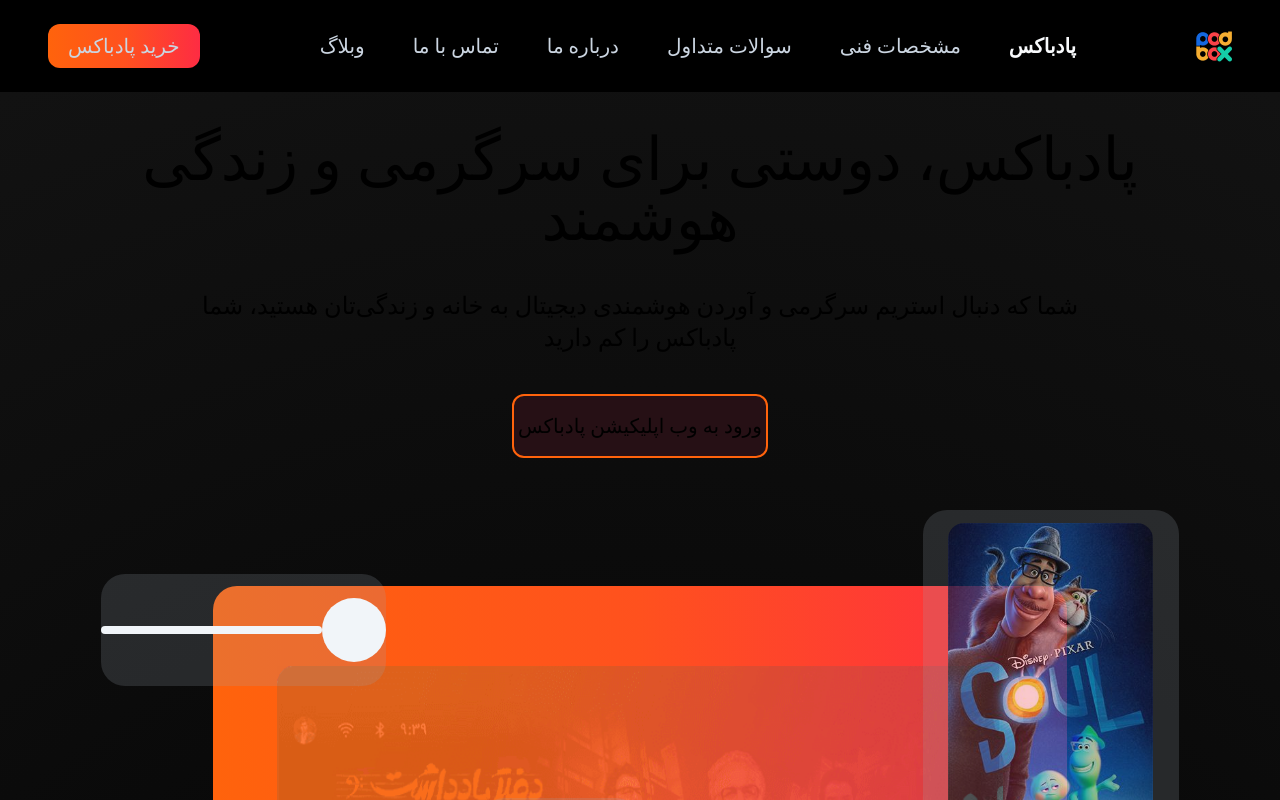
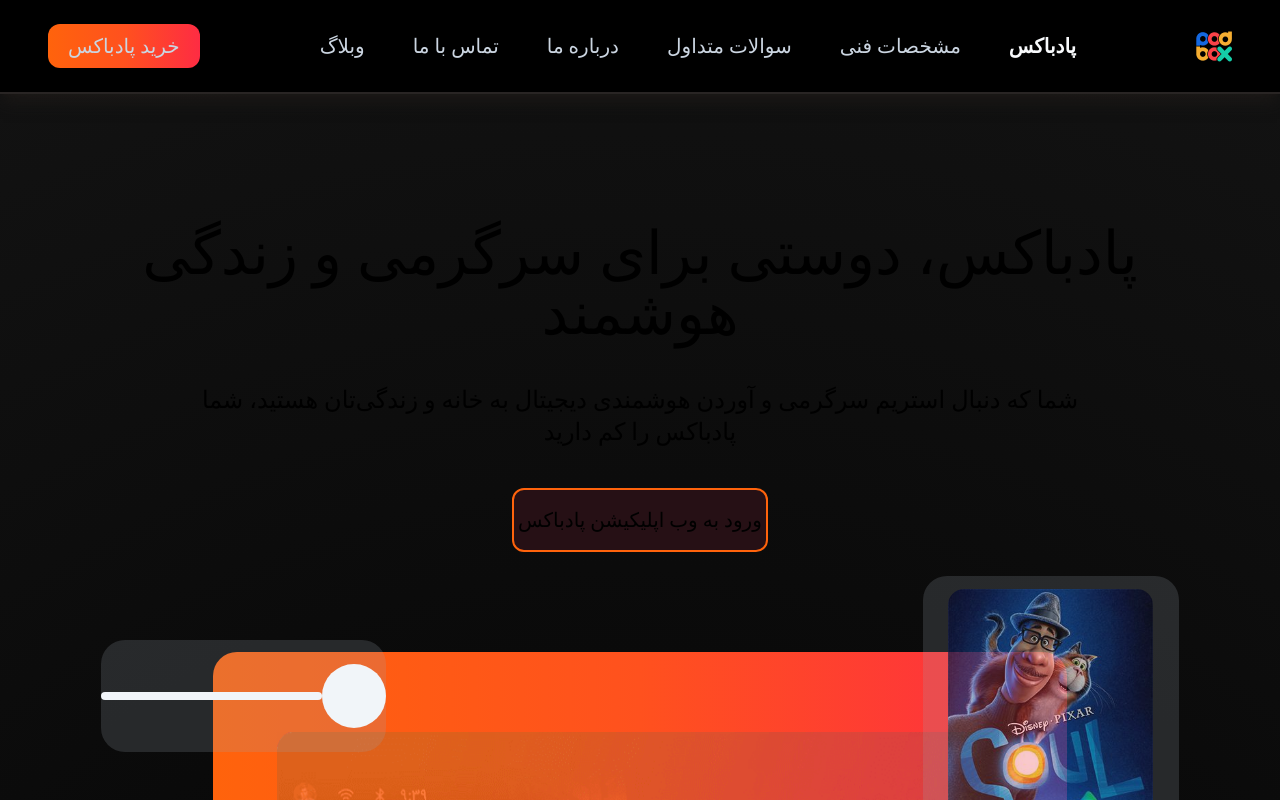
Before and after one commit to Rezapanah2002/podbox, a Next.js app: page / in a window 1280 px wide. Shown: the top 800 px of the page. Built offline with nearby package versions, Linux system fonts and the light colour scheme.

Commit message:
sticky header

```diff
--- a/src/views/Header/Header.jsx
+++ b/src/views/Header/Header.jsx
@@ -30,9 +30,9 @@
   }, [width, isMenuOpen]);
 
   return (
-    <header className="border-b-2 border-stone-800 shadow-lg shadow-stone-900">
+    <header className="border-b-2 border-stone-800 shadow-lg shadow-stone-900 fixed top-0 left-0 w-full z-50 bg-black">
       {/* navbar */}
-      <nav className=" bg-black text-slate-300 flex items-center flex-row justify-between text-xl w-full px-12 py-2 flex-no-wrap fixed">
+      <nav className="text-slate-300 flex items-center flex-row justify-between text-xl w-full px-12 py-2">
         {/* button */}
         <button className="bg-gradient-to-r from-b-from via-b-via to-b-to rounded-xl py-2 px-5 hover:scale-110 hover:opacity-100 duration-500">
           خرید پادباکس
--- a/src/views/Home/Home.jsx
+++ b/src/views/Home/Home.jsx
@@ -12,7 +12,7 @@
   return (
     <div>
       <section className="bg-custom-gradient h-full w-full">
-        <div className="flex flex-col items-center whitespace-pre-wrap py-32 px-10">
+        <div className="flex flex-col items-center whitespace-pre-wrap pt-56 px-10">
           <h1 className="text-6xl text-center font-thin w-full mb-10 max-[745px]:text-2xl">
             پادباکس، دوستی برای سرگرمی و زندگی هوشمند
           </h1>
@@ -27,7 +27,7 @@
           </a>
         </div>
         {/* Section-1 */}
-        <div className="">
+        <div className="relative mt-[100px]">
           {/* animation */}
           <div className="w-full h-screen flex justify-center mb-0 max-[1210px]:hidden">
             <motion.div className="flex justify-center w-2/3 h-3/5 bg-gradient-to-r from-b-from via-b-via to-b-to rounded-3xl relative">
```
